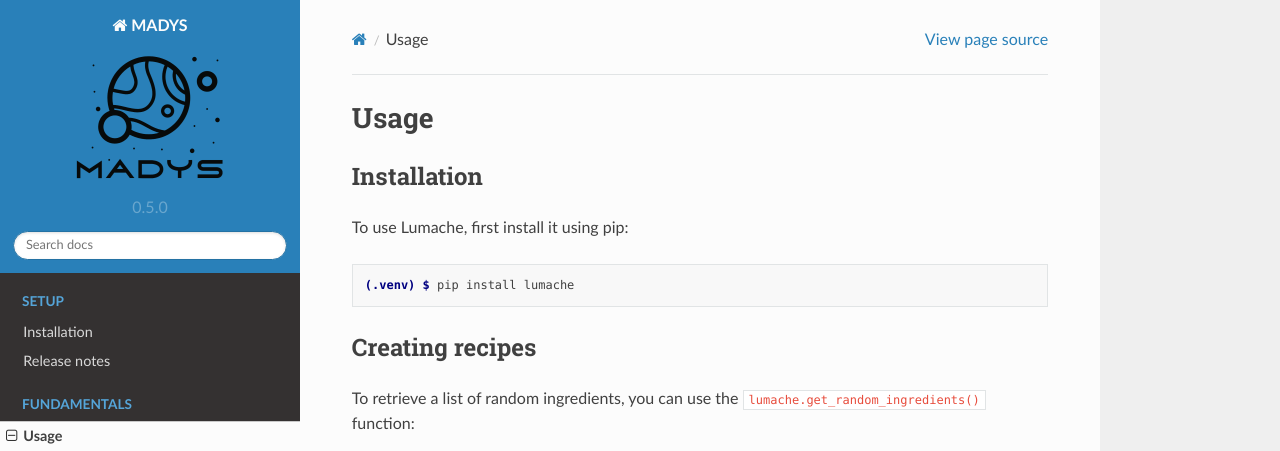
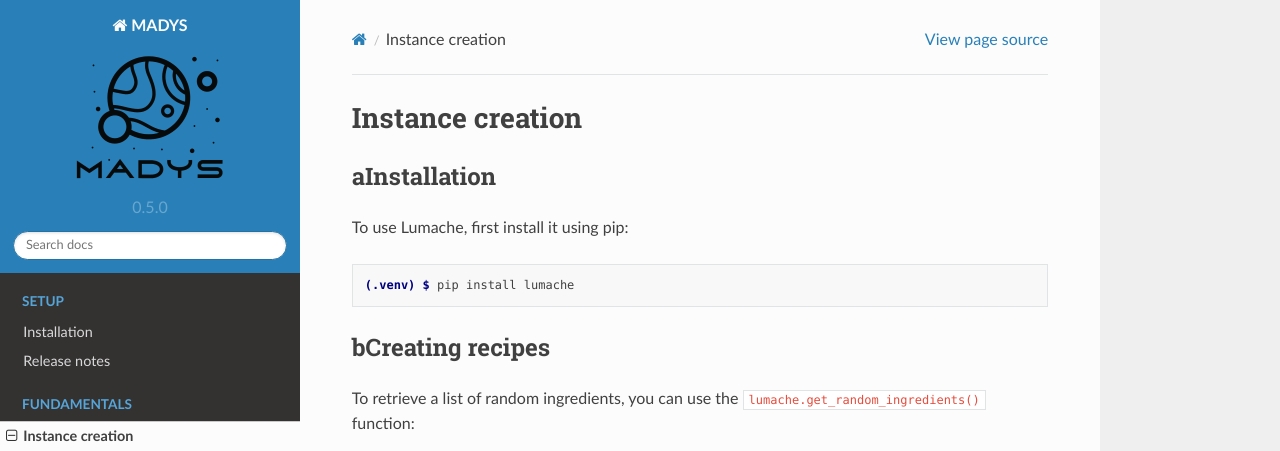
Before and after one commit to vsquicciarini/madys, a Sphinx documentation site: the page built from docs/source/instance_creation.rst, in a window 1280 px wide and 1095 px high. Shown: the top 451 px of the window. Built offline with Sphinx 7.4.7 and the Read the Docs theme 2.0.0, drawn with Linux system fonts in a browser that asks for light colours; pages that are not in the unit, such as notebooks, are missing from menus; some of the changed text lies outside the part shown.

Commit message:
Update instance_creation.rst

```diff
--- a/docs/source/instance_creation.rst
+++ b/docs/source/instance_creation.rst
@@ -1,9 +1,7 @@
-Usage
+Instance creation
 =====
 
-.. _installation:
-
-Installation
+aInstallation
 ------------
 
 To use Lumache, first install it using pip:
@@ -12,7 +10,7 @@ To use Lumache, first install it using pip:
 
    (.venv) $ pip install lumache
 
-Creating recipes
+bCreating recipes
 ----------------
 
 To retrieve a list of random ingredients,
```
